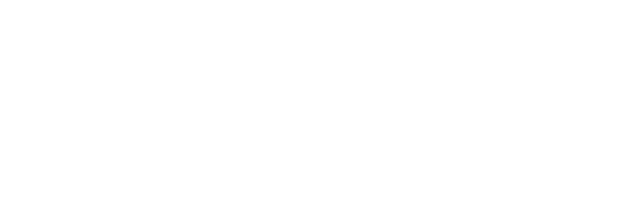
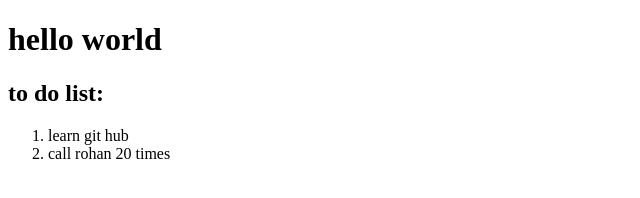
Before and after one commit to p-nandha/React-Basic, a plain HTML site: page index.html in a window 1280 px wide. Shown: the whole page, without its empty margins (0-640 px from the left). Drawn offline with Linux system fonts and the light colour scheme.

Commit message:
update index.html
to do list

```diff
--- a/index.html
+++ b/index.html
@@ -6,6 +6,11 @@
     <title>Puja is learning</title>
 </head>
 <body>
-
+    <h1> hello world  </h1>
+    <h2> to do list: </h2>
+    <ol>
+        <li> learn git hub </li>
+        <li> call rohan 20 times </li>
+    </ol>
 </body>
 </html>
```
